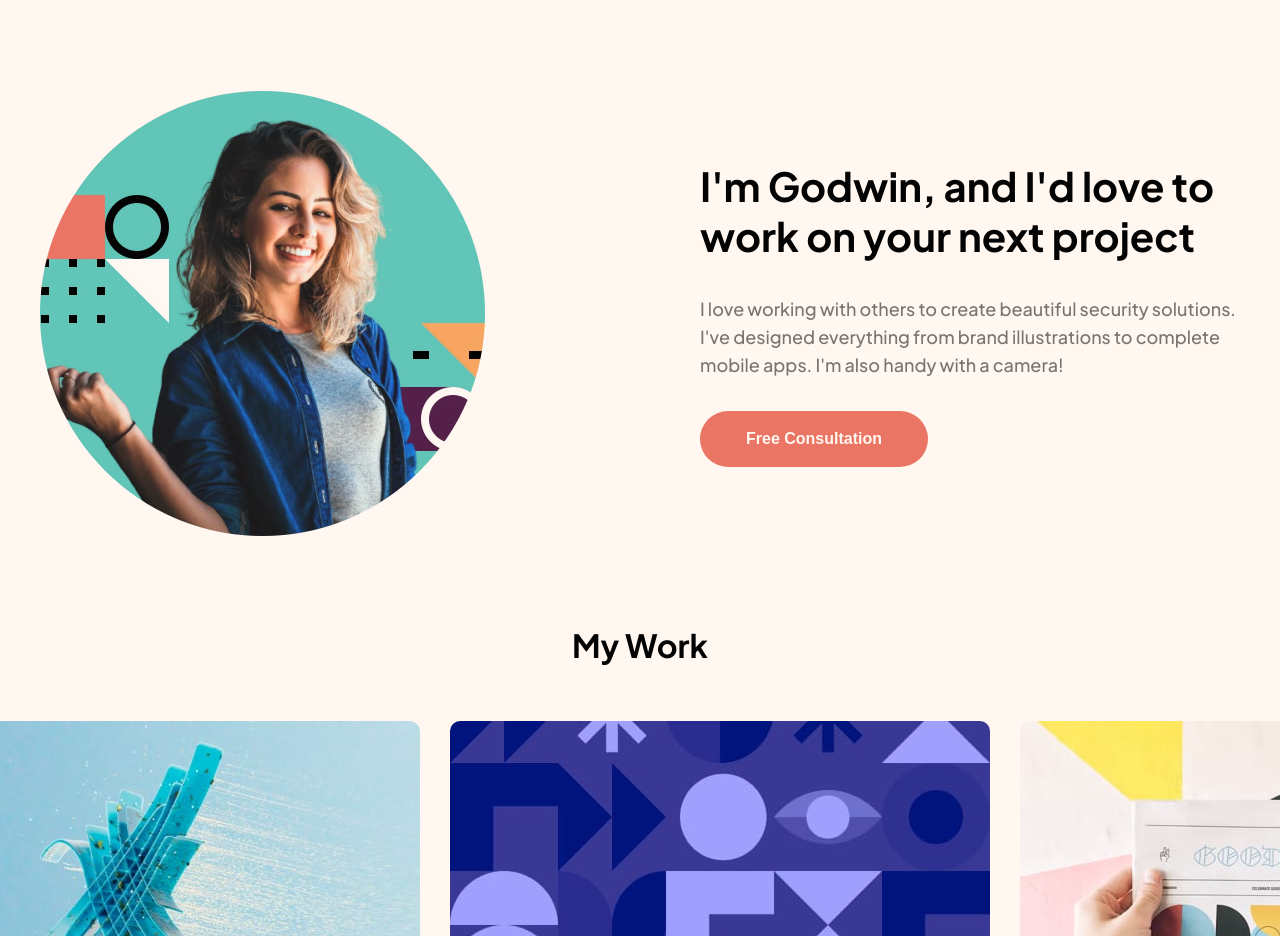
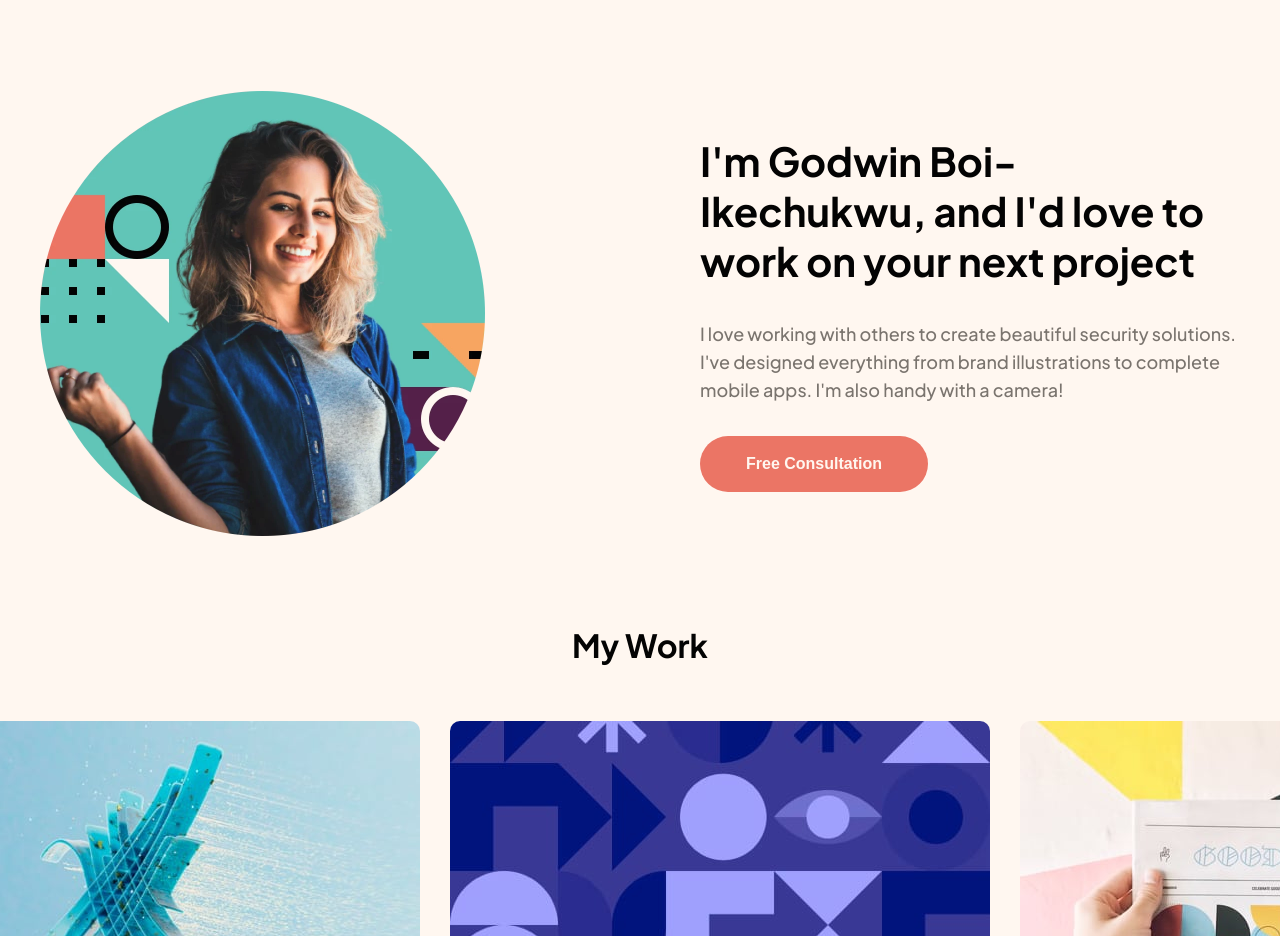
Before and after one commit to itadori-kun/Single-Page-Portfolio, a plain HTML site: page index.html in a window 1280 px wide. Shown: the part 880-1816 px from the top of the page. Drawn offline with Linux system fonts and the light colour scheme.

Commit message:
new Update index.html

```diff
--- a/index.html
+++ b/index.html
@@ -70,7 +70,7 @@
         </div>
         <div class="right">
           <div class="heading">
-            <h2>I'm Godwin, and I'd love to work on your next project</h2>
+            <h2>I'm Godwin Boi-Ikechukwu, and I'd love to work on your next project</h2>
           </div>
           <div class="text">
             <p>I love working with others to create beautiful security solutions. I've designed everything from brand
```
